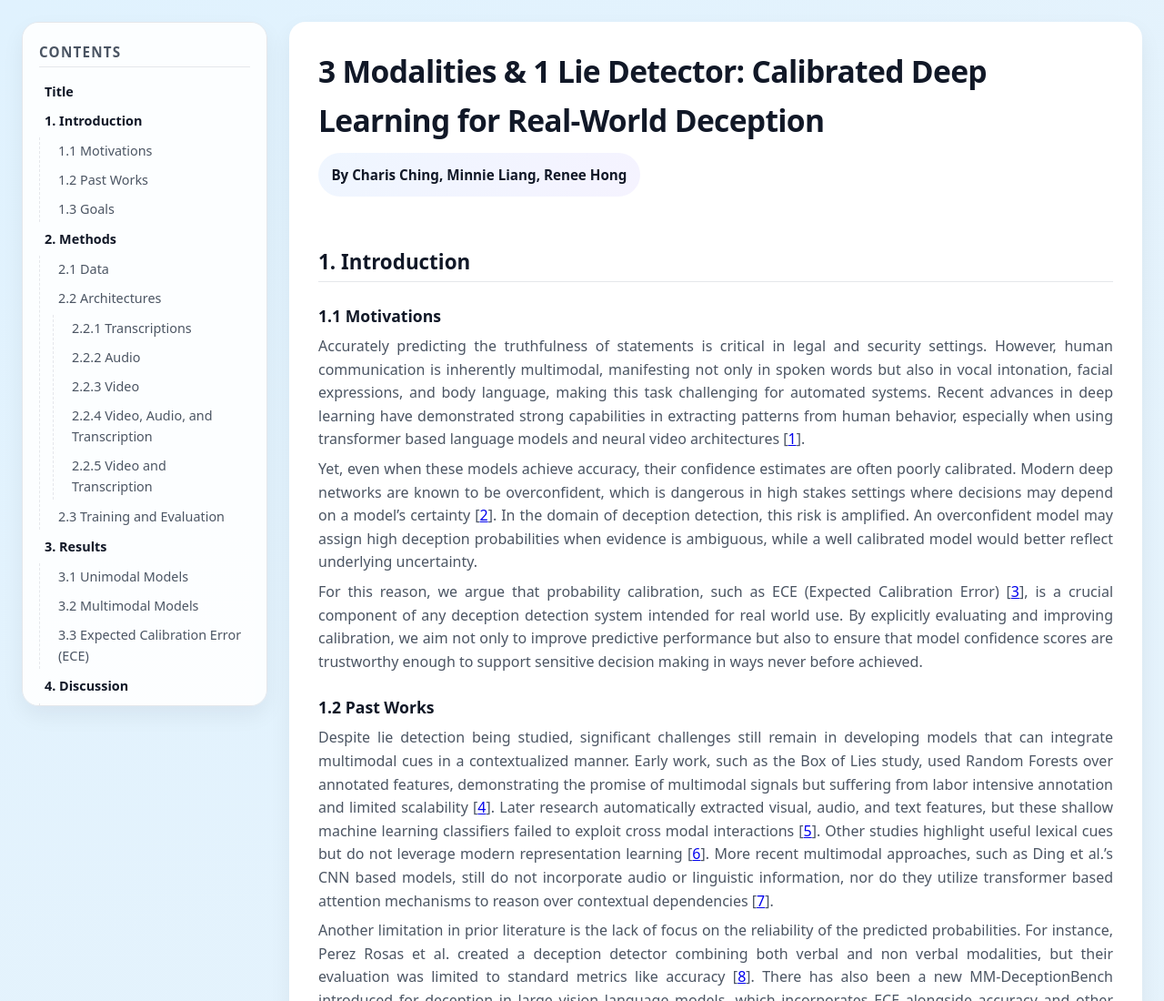
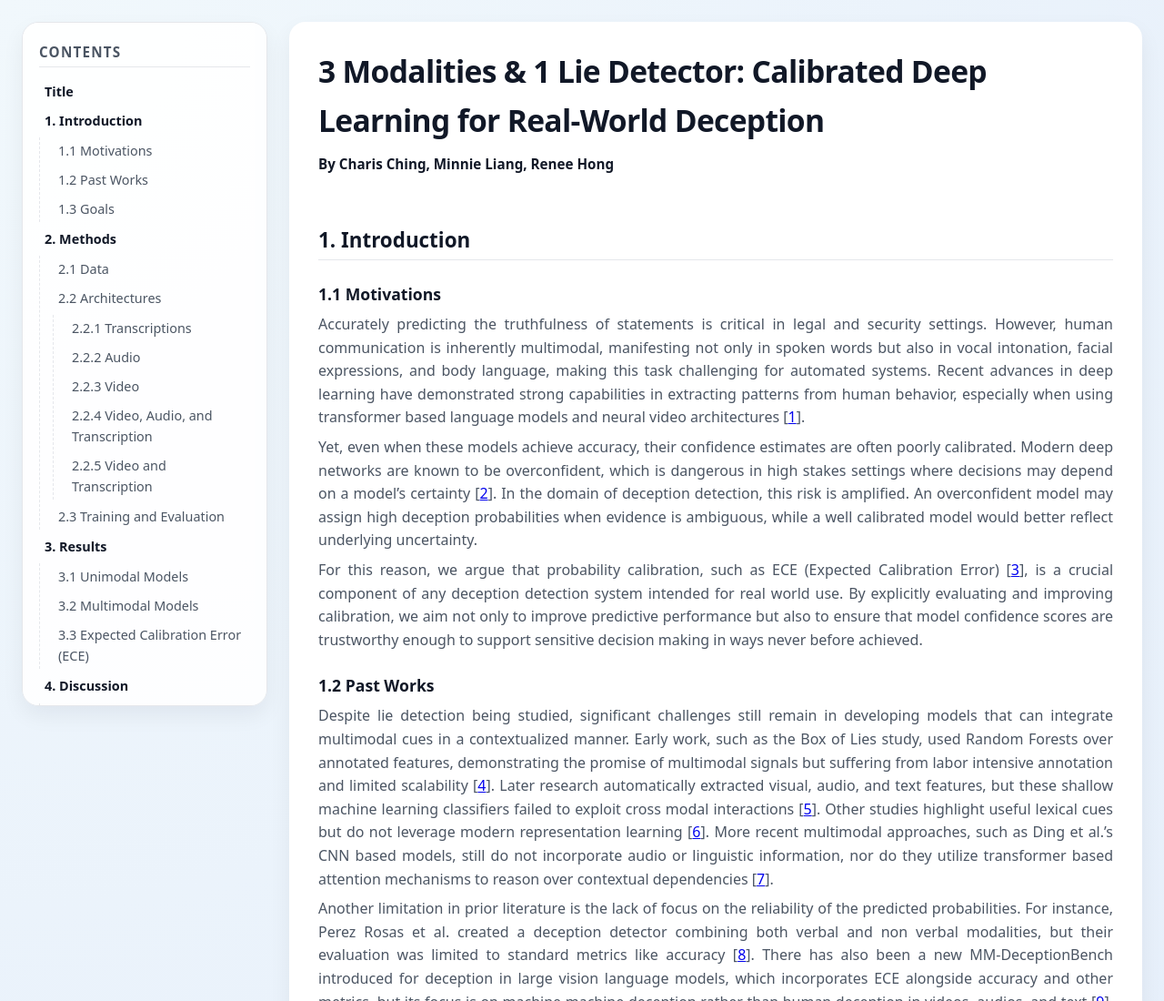
Before and after one commit to cching3/lie-detector, a plain HTML site: page index.html in a window 1280 px wide. Shown: the top 1100 px of the page at 91% size. Drawn offline with nearby package versions, Linux system fonts and the light colour scheme.

Commit message:
time to zip it up

```diff
--- a/index.html
+++ b/index.html
@@ -45,9 +45,9 @@
         line-height: 1.6;
         background: radial-gradient(
           circle at top left,
-          #e0f2fe 0,
-          #f3f4f6 40%,
-          #f9fafb 100%
+          #f1f8fc 0,
+          #cedbf7 40%,
+          #d3e7fc 100%
         );
         color: var(--text);
       }
@@ -179,9 +179,7 @@
         margin-bottom: 1.4rem;
         font-size: 0.95rem;
         color: var(--muted);
-        padding: 0.75rem 0.9rem;
         border-radius: 999px;
-        background: linear-gradient(120deg, #eff6ff, #f5f3ff);
         display: inline-flex;
         flex-direction: column;
         gap: 2px;
```
